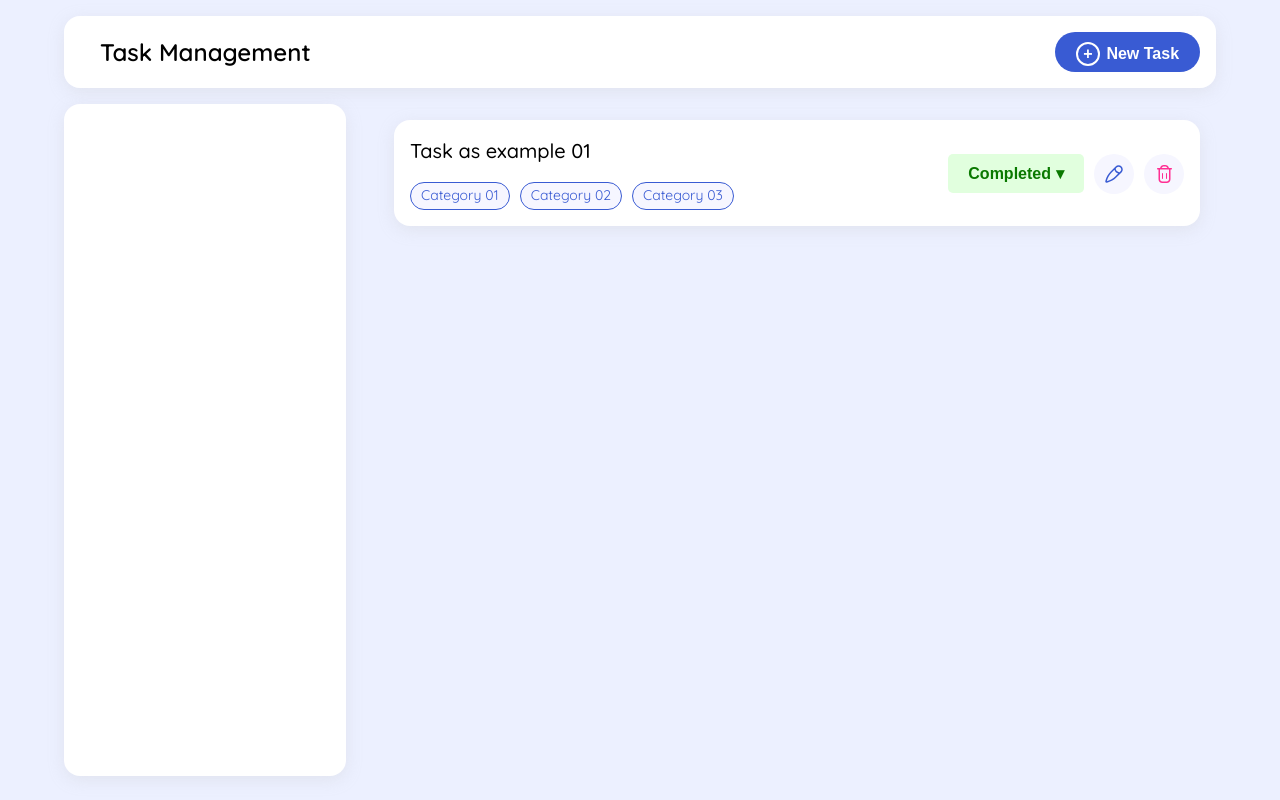
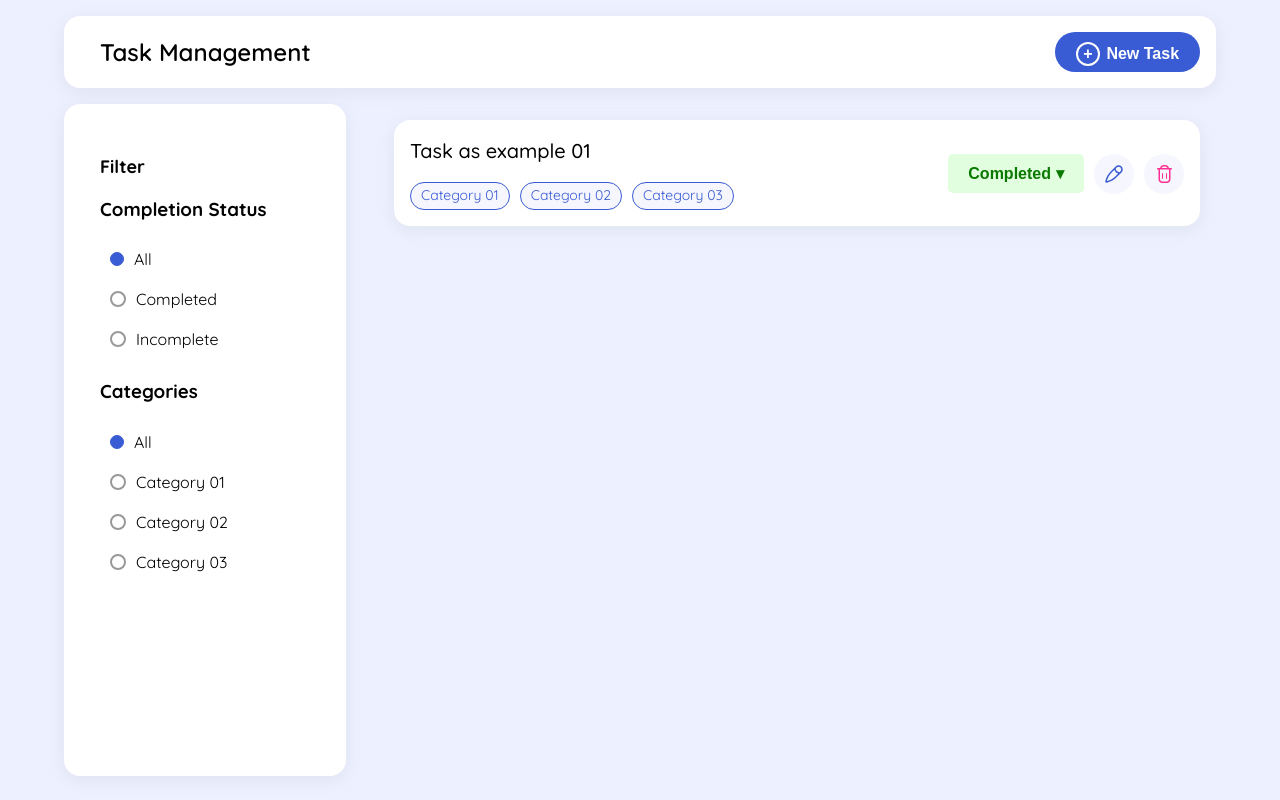
Before and after one commit to MHF0/Task-management, a React (Create React App) app: page / in a window 1280 px wide. Built offline with nearby package versions, Linux system fonts and the light colour scheme.

Commit message:
"Refactor components to use default imports and exports Also create Filter component"

```diff
--- a/src/App.js
+++ b/src/App.js
@@ -1,4 +1,5 @@
 import "./App.css";
+import Filter from "./components/Filter";
 import Header from "./components/Header";
 import Task from "./components/Task";
 
@@ -9,7 +10,9 @@ const App = () => {
       <Header />
       <div className="main-content">
         {/* Filter  */}
-        <div className="filter"></div>
+        <div className="filter">
+          <Filter />
+        </div>
         {/* Tasks  */}
         <div className="tasks">
           <Task />
--- /dev/null
+++ b/src/components/Filter/Filter.js
@@ -0,0 +1,117 @@
+import React, { useState } from "react";
+import "./style.css";
+
+const Filter = () => {
+  const [selectedStatus, setSelectedStatus] = useState("All");
+  const [selectedCategory, setSelectedCategory] = useState("All");
+
+  const handleStatusChange = (status) => {
+    setSelectedStatus(status);
+  };
+
+  const handleCategoryChange = (category) => {
+    setSelectedCategory(category);
+  };
+
+  return (
+    <div className="filter-dropdown">
+      <h2>Filter</h2>
+      <div className="filter-section">
+        <h3>Completion Status</h3>
+        <ul className="filter-options">
+          <li
+            className={selectedStatus === "All" ? "active" : ""}
+            onClick={() => handleStatusChange("All")}
+          >
+            <input
+              type="radio"
+              name="status"
+              value="All"
+              checked={selectedStatus === "All"}
+            />
+            All
+          </li>
+          <li
+            className={selectedStatus === "Completed" ? "active" : ""}
+            onClick={() => handleStatusChange("Completed")}
+          >
+            <input
+              type="radio"
+              name="status"
+              value="Completed"
+              checked={selectedStatus === "Completed"}
+            />
+            Completed
+          </li>
+          <li
+            className={selectedStatus === "Incomplete" ? "active" : ""}
+            onClick={() => handleStatusChange("Incomplete")}
+          >
+            <input
+              type="radio"
+              name="status"
+              value="Incomplete"
+              checked={selectedStatus === "Incomplete"}
+            />
+            Incomplete
+          </li>
+        </ul>
+      </div>
+      <div className="filter-section">
+        <h3>Categories</h3>
+        <ul className="filter-options">
+          <li
+            className={selectedCategory === "All" ? "active" : ""}
+            onClick={() => handleCategoryChange("All")}
+          >
+            <input
+              type="radio"
+              name="category"
+              value="All"
+              checked={selectedCategory === "All"}
+            />
+            All
+          </li>
+          <li
+            className={selectedCategory === "Category 01" ? "active" : ""}
+            onClick={() => handleCategoryChange("Category 01")}
+          >
+            <input
+              type="radio"
+              name="category"
+              value="Category 01"
+              checked={selectedCategory === "Category 01"}
+            />
+            Category 01
+          </li>
+          <li
+            className={selectedCategory === "Category 02" ? "active" : ""}
+            onClick={() => handleCategoryChange("Category 02")}
+          >
+            <input
+              type="radio"
+              name="category"
+              value="Category 02"
+              checked={selectedCategory === "Category 02"}
+            />
+            Category 02
+          </li>
+          <li
+            className={selectedCategory === "Category 03" ? "active" : ""}
+            onClick={() => handleCategoryChange("Category 03")}
+          >
+            <input
+              type="radio"
+              name="category"
+              value="Category 03"
+              checked={selectedCategory === "Category 03"}
+            />
+            Category 03
+          </li>
+        </ul>
+      </div>
+    </div>
+  );
+};
+
+export default Filter;
--- /dev/null
+++ b/src/components/Filter/index.js
@@ -0,0 +1 @@
+export { default } from "./Filter";
--- /dev/null
+++ b/src/components/Filter/style.css
@@ -0,0 +1,54 @@
+.filter-dropdown {
+  padding: 20px;
+}
+
+.filter-dropdown h2 {
+  font-size: 18px;
+  font-weight: bold;
+  margin-bottom: 10px;
+}
+
+.filter-section {
+  margin-bottom: 20px;
+}
+
+.filter-options {
+  list-style: none;
+  padding: 0;
+  margin: 0;
+}
+
+.filter-options li {
+  display: flex;
+  align-items: center;
+  padding: 10px;
+  cursor: pointer;
+  transition: background-color 0.3s ease;
+  position: relative;
+}
+
+.filter-options li::before {
+  content: "";
+  display: block;
+  width: 12px;
+  height: 12px;
+  background: white;
+  border-radius: 50%;
+  border: 2px solid #999;
+  margin-right: 10px;
+  transition: background-color 0.3s ease, border-color 0.3s ease;
+}
+
+.filter-options li.active::before {
+  border-color: #395bd3;
+  background-color: #395bd3;
+  border: 1px solid #395bd3;
+}
+
+.filter-options li:hover::before    {
+  border-color: #395bd3;
+}
+
+.filter-options input[type="radio"] {
+  display: none;
+}
--- /dev/null
+++ b/src/components/Header/Header.js
@@ -0,0 +1,15 @@
+import React from "react";
+import "./style.css";
+import NewTask from "../Buttons/NewTask";
+const Header = () => {
+  return (
+    <header className="header">
+      <div className="task-management-container">
+        <div className="task-management-text">Task Management</div>
+        <NewTask />
+      </div>
+    </header>
+  );
+};
+
+export default Header;
--- a/src/components/Header/index.js
+++ b/src/components/Header/index.js
@@ -1,15 +1 @@
-import React from "react";
-import "./style.css";
-import NewTask from "../Buttons/NewTask";
-const Header = () => {
-  return (
-    <header className="header">
-      <div className="task-management-container">
-        <div className="task-management-text">Task Management</div>
-        <NewTask />
-      </div>
-    </header>
-  );
-};
-
-export default Header;
+export { default } from "./Header";
--- /dev/null
+++ b/src/components/Task/Task.js
@@ -0,0 +1,49 @@
+import React, { useState } from "react";
+import "./style.css";
+import EditDelete from "../Buttons/EditDelete";
+import DropdownButton from "../Buttons/DropdownButton";
+import Tooltip from "../Tooltip";
+const Task = () => {
+  const [data, setData] = useState([
+    {
+      title: "Task as example 01",
+      id: "1",
+      status: {
+        name: "Completed",
+        colors: { background: "#E1FFDE", color: "#0A7900" },
+      },
+      categories: ["Category 01", "Category 02", "Category 03"],
+      descriptions:
+        "Lorem ipsum dolor sit amet consectetur. Eu odio diam consequat enim felis. Sollicitudin posuere nunc sagittis egestas purus viverra id hendrerit varius. Tristique in nullam lacus facilisis ornare elementum et. ",
+    },
+  ]);
+  return (
+    <div>
+      {data?.map((task, index) => (
+        <div className="task-card" key={index}>
+          <div className="task-content">
+            <div className="task-title">
+              <Tooltip
+                children={task?.title}
+                tooltipContent={task?.descriptions}
+              />
+            </div>
+            <div className="task-categories">
+              {task?.categories.map((category) => (
+                <span key={category} className="task-category">
+                  {category}
+                </span>
+              ))}
+            </div>
+          </div>
+          <div className="task-status-actions">
+            <DropdownButton status={task?.status} />
+            <EditDelete />
+          </div>
+        </div>
+      ))}
+    </div>
+  );
+};
+
+export default Task;
--- a/src/components/Task/index.js
+++ b/src/components/Task/index.js
@@ -1,49 +1 @@
-import React, { useState } from "react";
-import "./style.css";
-import EditDelete from "../Buttons/EditDelete";
-import DropdownButton from "../Buttons/DropdownButton";
-import Tooltip from "../Tooltip";
-const Task = () => {
-  const [data, setData] = useState([
-    {
-      title: "Task as example 01",
-      id: "1",
-      status: {
-        name: "Completed",
-        colors: { background: "#E1FFDE", color: "#0A7900" },
-      },
-      categories: ["Category 01", "Category 02", "Category 03"],
-      descriptions:
-        "Lorem ipsum dolor sit amet consectetur. Eu odio diam consequat enim felis. Sollicitudin posuere nunc sagittis egestas purus viverra id hendrerit varius. Tristique in nullam lacus facilisis ornare elementum et. ",
-    },
-  ]);
-  return (
-    <div>
-      {data?.map((task, index) => (
-        <div className="task-card" key={index}>
-          <div className="task-content">
-            <div className="task-title">
-              <Tooltip
-                children={task?.title}
-                tooltipContent={task?.descriptions}
-              />
-            </div>
-            <div className="task-categories">
-              {task?.categories.map((category) => (
-                <span key={category} className="task-category">
-                  {category}
-                </span>
-              ))}
-            </div>
-          </div>
-          <div className="task-status-actions">
-            <DropdownButton status={task?.status} />
-            <EditDelete />
-          </div>
-        </div>
-      ))}
-    </div>
-  );
-};
-
-export default Task;
+export { default } from "./Task";
--- /dev/null
+++ b/src/components/Tooltip/Tooltip.js
@@ -0,0 +1,36 @@
+import React, { useState, useRef } from "react";
+import "./style.css";
+
+const Tooltip = ({ children, tooltipContent }) => {
+  const [showTooltip, setShowTooltip] = useState(false);
+  const tooltipRef = useRef(null);
+
+  const handleMouseEnter = () => {
+    setShowTooltip(true);
+  };
+
+  const handleMouseLeave = () => {
+    setShowTooltip(false);
+  };
+
+  return (
+    <div
+      ref={tooltipRef}
+      onMouseEnter={handleMouseEnter}
+      onMouseLeave={handleMouseLeave}
+      className="tooltip-container"
+      aria-haspopup="true"
+      aria-expanded={showTooltip}
+      aria-label={tooltipContent}
+    >
+      {children}
+      {showTooltip && (
+        <div className="tooltip">
+          <span>{tooltipContent}</span>
+        </div>
+      )}
+    </div>
+  );
+};
+
+export default Tooltip;
--- a/src/components/Tooltip/index.js
+++ b/src/components/Tooltip/index.js
@@ -1,36 +1 @@
-import React, { useState, useRef } from "react";
-import "./style.css";
-
-const Tooltip = ({ children, tooltipContent }) => {
-  const [showTooltip, setShowTooltip] = useState(false);
-  const tooltipRef = useRef(null);
-
-  const handleMouseEnter = () => {
-    setShowTooltip(true);
-  };
-
-  const handleMouseLeave = () => {
-    setShowTooltip(false);
-  };
-
-  return (
-    <div
-      ref={tooltipRef}
-      onMouseEnter={handleMouseEnter}
-      onMouseLeave={handleMouseLeave}
-      className="tooltip-container"
-      aria-haspopup="true"
-      aria-expanded={showTooltip}
-      aria-label={tooltipContent}
-    >
-      {children}
-      {showTooltip && (
-        <div className="tooltip">
-          <span>{tooltipContent}</span>
-        </div>
-      )}
-    </div>
-  );
-};
-
-export default Tooltip;
+export { default } from "./Tooltip";
```
